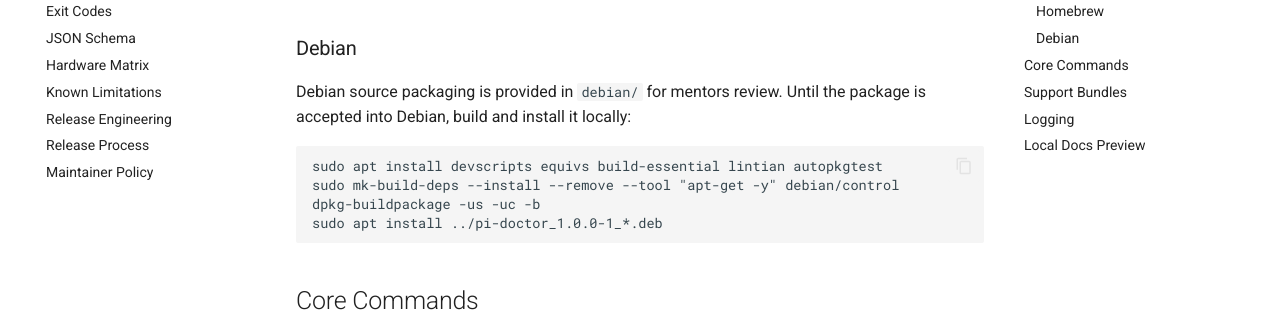
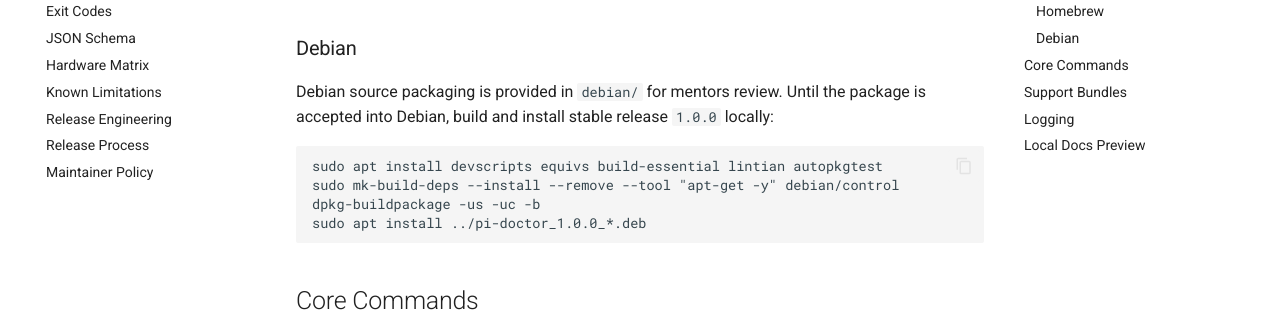
Before and after one commit to Halfblood-Prince/pi-doctor, an MkDocs documentation site: the page built from docs/getting-started.md, in a window 1280 px wide and 900 px high, scrolled down 692 px. Shown: the part 178-496 px from the top of the window. Built offline with MkDocs 1.6.1 and Material for MkDocs 9.7.7, drawn with Linux system fonts in a browser that asks for light colours; comment, search, counter and statistics services are not loaded.

Commit message:
Prepare stable Debian release workflow

````diff
--- a/docs/getting-started.md
+++ b/docs/getting-started.md
@@ -40,13 +40,14 @@
 ### Debian
 
 Debian source packaging is provided in `debian/` for mentors review. Until the
-package is accepted into Debian, build and install it locally:
+package is accepted into Debian, build and install stable release `1.0.0`
+locally:
 
 ```bash
 sudo apt install devscripts equivs build-essential lintian autopkgtest
 sudo mk-build-deps --install --remove --tool "apt-get -y" debian/control
 dpkg-buildpackage -us -uc -b
-sudo apt install ../pi-doctor_1.0.0-1_*.deb
+sudo apt install ../pi-doctor_1.0.0_*.deb
 ```
 
 ## Core Commands
````
Also changed, not shown: CONTRIBUTING.md (+4 -4 lines), MAINTAINERS.md (+1 -2 lines), README.md (+2 -2 lines), docs/release-engineering.md (+5 -0 lines), docs/release-process.md (+22 -6 lines), 7 other files.
